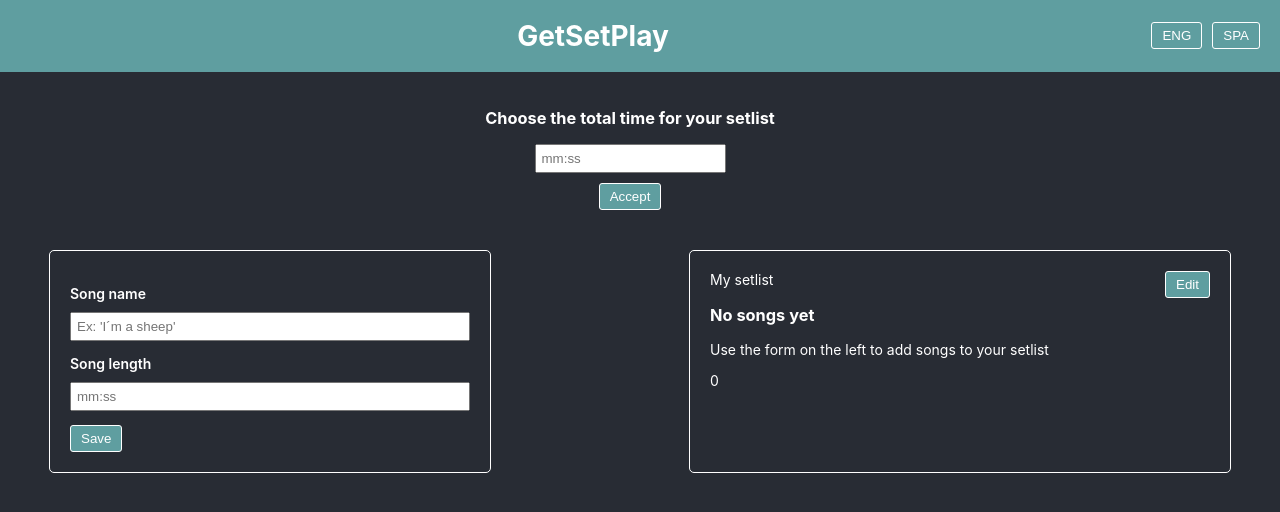
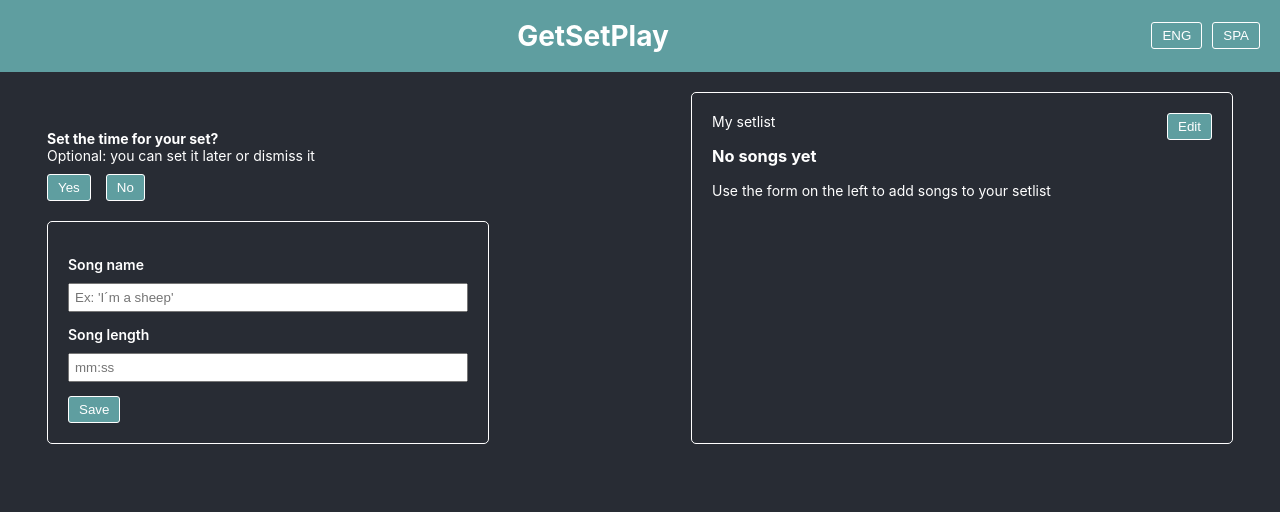
Before and after one commit to JurgenBlitz/GetSetPlay-React, a React (Create React App) app: page / in a window 1280 px wide. Shown: the top 512 px of the page. Built offline with nearby package versions, Linux system fonts and the light colour scheme.

Commit message:
changed time management, added routing and d'n'd libraries

```diff
--- a/package.json
+++ b/package.json
@@ -7,7 +7,10 @@
     "@testing-library/react": "^9.5.0",
     "@testing-library/user-event": "^7.2.1",
     "react": "^16.13.1",
+    "react-dnd": "^11.1.3",
+    "react-dnd-html5-backend": "^11.1.3",
     "react-dom": "^16.13.1",
+    "react-router-dom": "^5.2.0",
     "react-scripts": "3.4.1"
   },
   "scripts": {
--- a/src/App.jsx
+++ b/src/App.jsx
@@ -48,9 +48,11 @@ class App extends Component {
     return (
       <div className="App">
         <Appheader />
+        <div className="App_mainWorkSpace">
+        <div>
         {!this.state.starterTimeString && <InitialTimeForm onTimeSelection={this.setTimer} />}
-        <div className="App_mainWorkSpace">
-          <SongForm onSave={this.addSong} />
+        <SongForm onSave={this.addSong} />
+        </div>
           <SongList
             setList={this.state.setList}
             starterTimeInMls={this.state.starterTimeInMls}
--- a/src/components/InitialTimeForm/InitialTimeForm.css
+++ b/src/components/InitialTimeForm/InitialTimeForm.css
@@ -1,7 +1,18 @@
 .initialTimeForm {
   padding: 20px 0;
-  width: calc(100vw - 20px);
-  text-align: center;
+  width: 500px;
+  text-align: left;
+}
+.initialTimeForm_tips > h4 {
+  margin-bottom: 0;
+}
+
+.initialTimeForm_triggers {
+  margin-top: 10px;
+}
+
+.initialTimeForm_triggers > button:first-child {
+  margin-right: 15px;
 }
 
 .initialTimeForm_error{
--- a/src/components/InitialTimeForm/InitialTimeForm.jsx
+++ b/src/components/InitialTimeForm/InitialTimeForm.jsx
@@ -1,44 +1,65 @@
-import React, {Component} from 'react';
+import React, { Component } from 'react';
 import BasicButton from '../shared-components/BasicButton/BasicButton';
 import './InitialTimeForm.css';
 
 class InitialTimeForm extends Component {
 
-  state = {selectedTime: '', formError: ''};
+  state = {
+    activateForm: false,
+    selectedTime: '',
+    formError: ''
+  };
+
+  toggleForm = (value) => {
+    this.setState({ activateForm: value })
+  }
 
   handleChange = (event) => {
-    this.setState({selectedTime: event.target.value});
+    this.setState({ selectedTime: event.target.value });
   }
 
   handleSubmit = (event) => {
     const minsAndSecsPattern = new RegExp(/^[0-9]{2,3}$/);
     const formValid = minsAndSecsPattern.test(this.state.selectedTime);
     event.preventDefault();
-    this.setState({formError: !formValid ? 'Set the duration in minutes (ex: 30)' : ''})
+    this.setState({ formError: !formValid ? 'Set the duration in minutes (ex: 30)' : '' })
 
     if (formValid) {
       this.props.onTimeSelection(this.state.selectedTime)
     } else {
-      this.setState({selectedTime: ''})
+      this.setState({ selectedTime: '' })
     }
   }
 
   render() {
-    return(
+    return (
       <div className="initialTimeForm">
+        <div className="initialTimeForm_tips">
+          <h4>Set the time for your set?</h4>
+          <span>Optional: you can set it later or dismiss it</span>
+        </div>
+        <div className="initialTimeForm_triggers">
+          <BasicButton className="basicButton" type="button" label="Yes" action={() => this.toggleForm(true)} />
+          <BasicButton className="basicButton" type="button" label="No" action={() => this.toggleForm(false)} />
+        </div>
+        {this.state.activateForm &&
+          <div className="initialTimeForm_body">
             <h3>Choose the total time for your setlist</h3>
             <form>
               <div className="timeInput">
                 <input id="initialTime"
                   name="initialTime"
                   placeholder="mm:ss"
-          onChange={this.handleChange}/>
+                  onChange={this.handleChange} />
               </div>
               <div>
                 <span className='initialTimeForm_error'>{this.state.formError}</span>
               </div>
-          <BasicButton className="basicButton" type="reset" label="Accept" action={this.handleSubmit}/>
+              <BasicButton className="basicButton" type="reset" label="Accept" action={this.handleSubmit} />
             </form>
+          </div>
+        }
+
       </div>
     )
   }
--- a/src/components/SongList/SongList.jsx
+++ b/src/components/SongList/SongList.jsx
@@ -4,6 +4,9 @@ import SongCard from '../SongCard/Songcard';
 import BasicButton from '../shared-components/BasicButton/BasicButton';
 // Helpers
 import { TimeToString} from '../../utils/TimeToString';
+// Dependencies
+import { DndProvider } from 'react-dnd';
+import { HTML5Backend } from 'react-dnd-html5-backend';
 // Styles
 import './SongList.css';
 
@@ -41,6 +44,7 @@ const SongList = ({
     if (starterTimeInMls) {
       const timeLeft = starterTimeInMls - accumulatedTime;
       const almostOut = timeLeft <= 120000;  // 2 mins, in mls
+      // Transforms into positive integer if timeLeft is negative to avoid format errors
       formatTimeLeft(TimeToString(timeLeft))
       triggerWarning(almostOut)
     }
@@ -48,6 +52,11 @@ const SongList = ({
 
   // Callback to parent component App.js to delete entire list
   const deleteSetlist = () => onDeleteSetlist()
+
+  const printSetlist = () => {
+    // Print the result tp PDF,
+    // Or redirect to a separate view to allow for edits?
+  }
 
   // Activates/deactivates input to edit
   const triggerNameEdition = () => {
@@ -92,11 +101,13 @@ const SongList = ({
         )}
         <div className="timers">
           {timeUsed > 0 && <span>Time used: {timeUsedToString} mins</span>}
-          {starterTimeInMls && <span>Time left: {timeLeftToString} mins</span>}
-          {timeAlmostOut && <span>You have less than 2 mins left!</span>}
+          {starterTimeInMls > 0 && <span>Time left: {timeLeftToString} mins</span>}
+          {(timeAlmostOut && timeUsed < starterTimeInMls) && <span>You have less than 2 mins left!</span>}
+          {(timeAlmostOut && timeUsed >= starterTimeInMls) && <span>You are out of time</span>}
         </div>
         {setList.length > 0 && <div className="songList_actions">
           <BasicButton className="basicButton" type="button" label="Clear set" action={deleteSetlist} />
+          <BasicButton className="basicButton" type="button" label="Print set" action={printSetlist} />
         </div>}
       </div>
     </div>
--- a/src/utils/TimeToString.js
+++ b/src/utils/TimeToString.js
@@ -1,10 +1,14 @@
 // takes an amount in  Mls, returns a 'mm:ss' string
 export function TimeToString(duration)  {
 
-  const seconds = Math.floor((duration / 1000) % 60);
-  const minutes = Math.floor((duration / (1000 * 60)) % 60);
+  const isDurationnegative = duration < 0;
+
+  const absValue = Math.abs(duration);
+
+  const seconds = Math.floor((absValue / 1000) % 60);
+  const minutes = Math.floor((absValue / (1000 * 60)) % 60);
   const finalminutes = (minutes < 10) ? '0' + minutes : minutes;
   const finalseconds = (seconds < 10) ? '0' + seconds : seconds;
 
-  return `${finalminutes}:${finalseconds}`
+  return `${isDurationnegative ? '-' + finalminutes : finalminutes}:${finalseconds}`
 }
```
Also changed, not shown: src/components/FinishedView/FinishedView.jsx (added, +12 -0 lines), src/components/FinishedView/FinishedView.css (added), 1 other file (tests, documents, lock files or other folders). Lines whose indentation alone changed are shown as unchanged.
